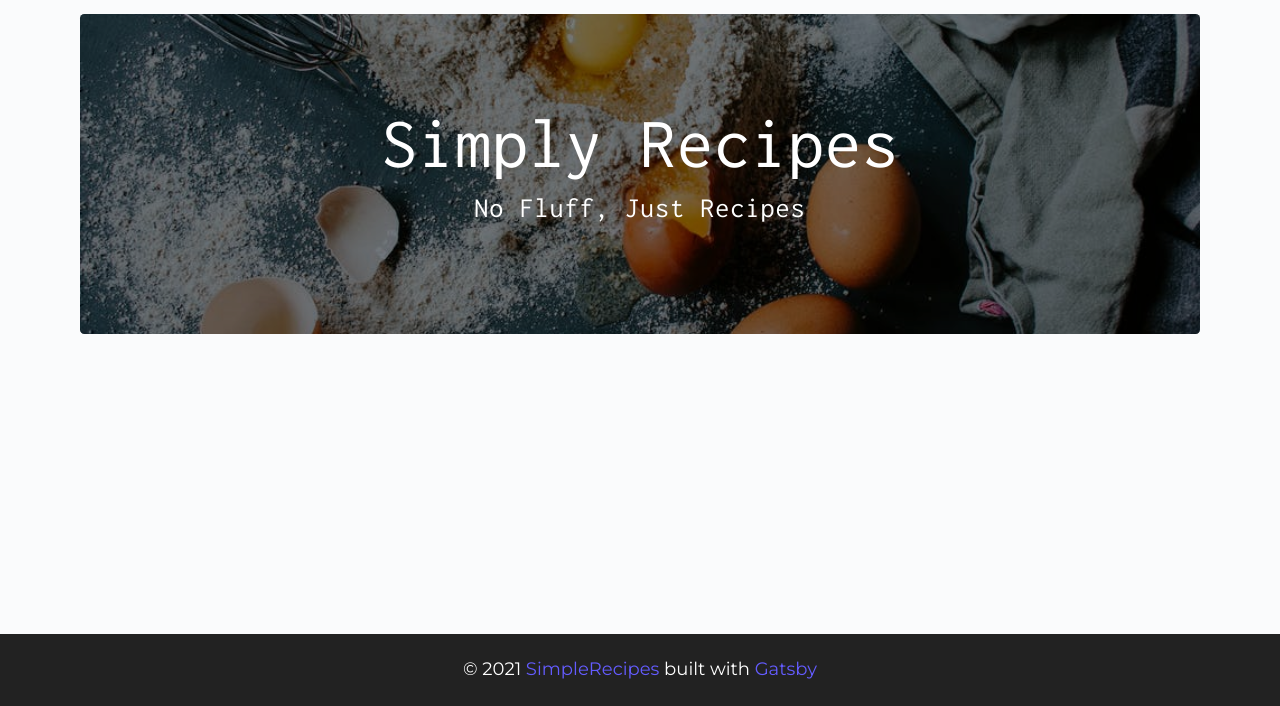
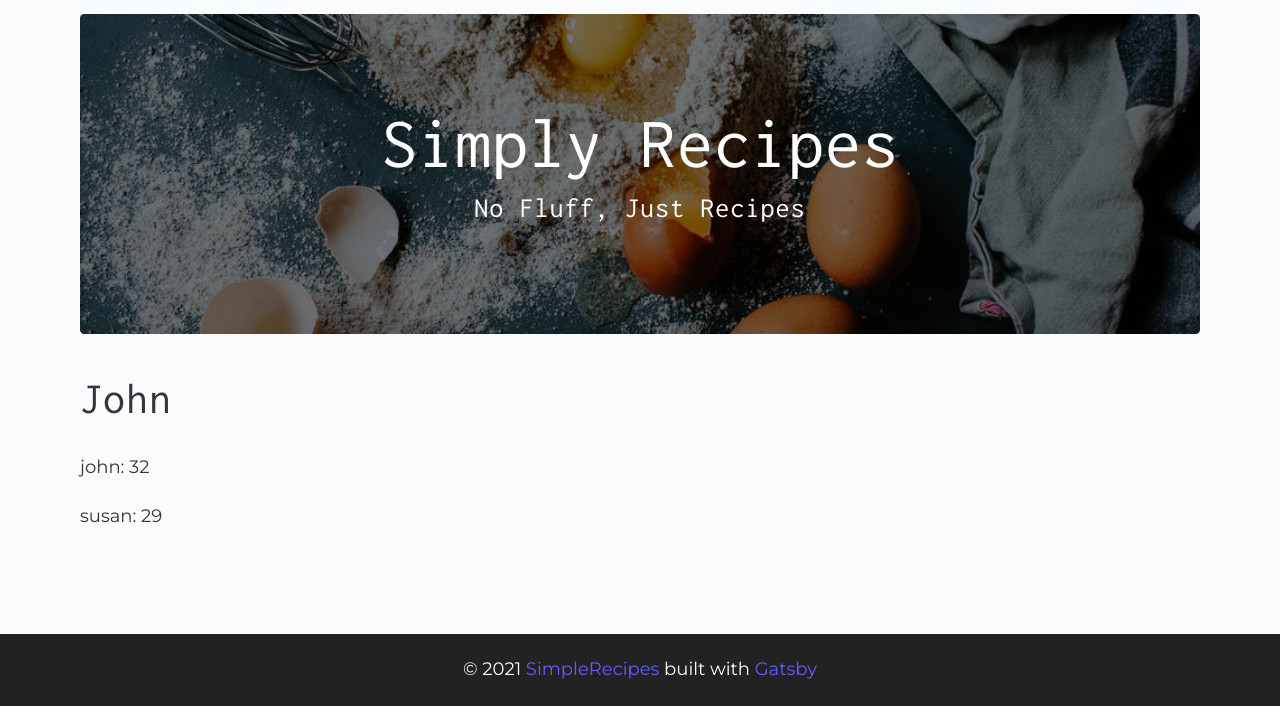
Before and after one commit to irenecodes/gatsby-recipes, a Gatsby site: page / in a window 1280 px wide. Shown: the part 94-800 px from the top of the page. Built offline with nearby package versions, Linux system fonts and the light colour scheme; Gatsby itself is replaced by a stand-in of ours.

Commit message:
graphql query pull

```diff
--- a/gatsby-config.js
+++ b/gatsby-config.js
@@ -6,6 +6,17 @@
 
 module.exports = {
   /* Your site config here */
+  siteMetadata: {
+    title: "Simple Recipes",
+    description: "Nice and clean recipes site",
+    author: "test john",
+    person: { name: "john", age: 32 },
+    simpleData: ["item 1", "item2"],
+    complexData: [
+      { name: "john", age: 32 },
+      { name: "susan", age: 29 },
+    ],
+  },
   plugins: [
     `gatsby-plugin-styled-components`,
     `gatsby-plugin-image`,
--- /dev/null
+++ b/src/examples/fetchData.js
@@ -0,0 +1,43 @@
+import React from "react"
+import { useStaticQuery, graphql } from "gatsby"
+
+const FetchData = () => {
+  const data = useStaticQuery(graphql`
+    {
+      site {
+        siteMetadata {
+          title
+          simpleData
+          description
+          author
+          complexData {
+            age
+            name
+          }
+          person {
+            age
+            name
+          }
+        }
+      }
+    }
+  `)
+  return (
+    <>
+      <div>
+        <h2>{data.site.siteMetadata.person.name}</h2>
+        <div>
+          {data.site.siteMetadata.complexData.map((item, index) => {
+            return (
+              <p key={index}>
+                {item.name}: {item.age}
+              </p>
+            )
+          })}
+        </div>
+      </div>
+    </>
+  )
+}
+
+export default FetchData
--- a/src/pages/index.js
+++ b/src/pages/index.js
@@ -1,6 +1,7 @@
 import React from "react"
 import Layout from "../components/Layout.component"
 import { StaticImage } from "gatsby-plugin-image"
+import FetchData from "../examples/fetchData"
 
 export default function Home() {
   return (
@@ -21,6 +22,7 @@
             </div>
           </div>
         </header>
+        <FetchData />
       </main>
     </Layout>
   )
```
